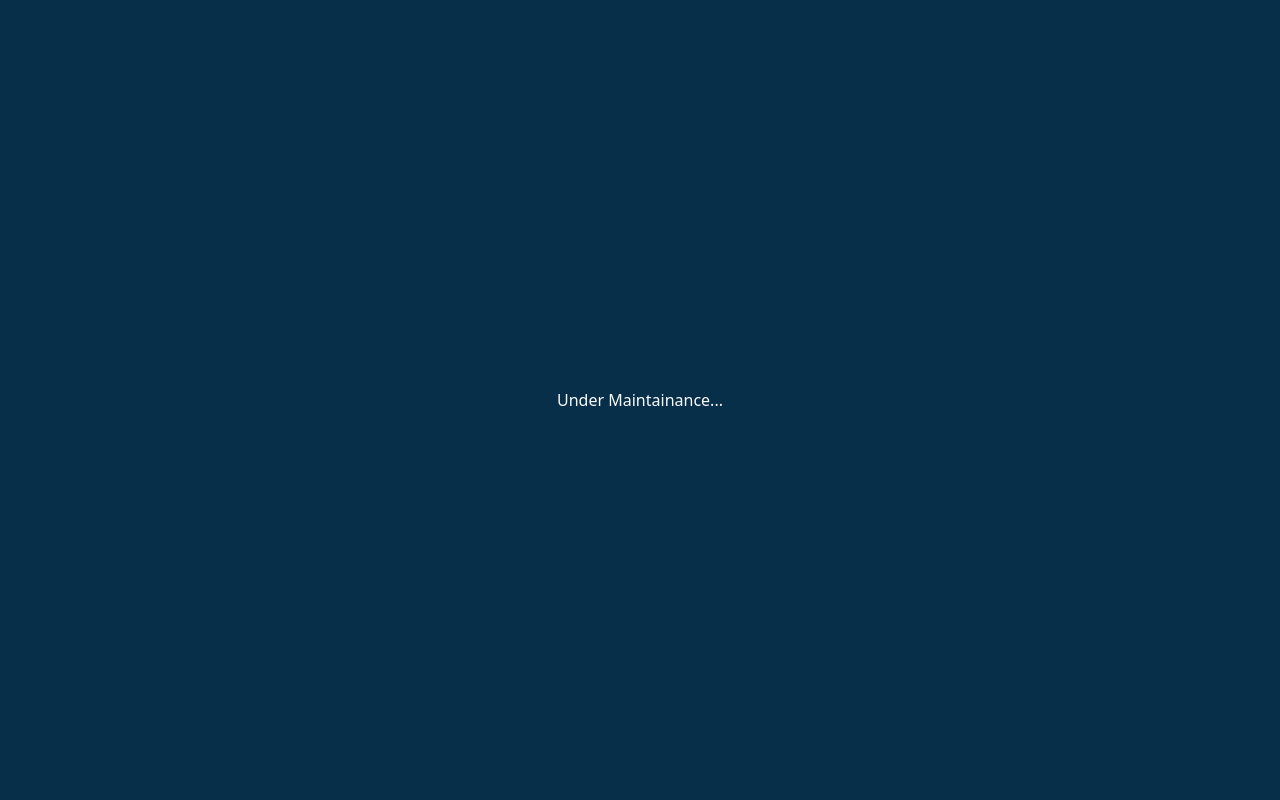
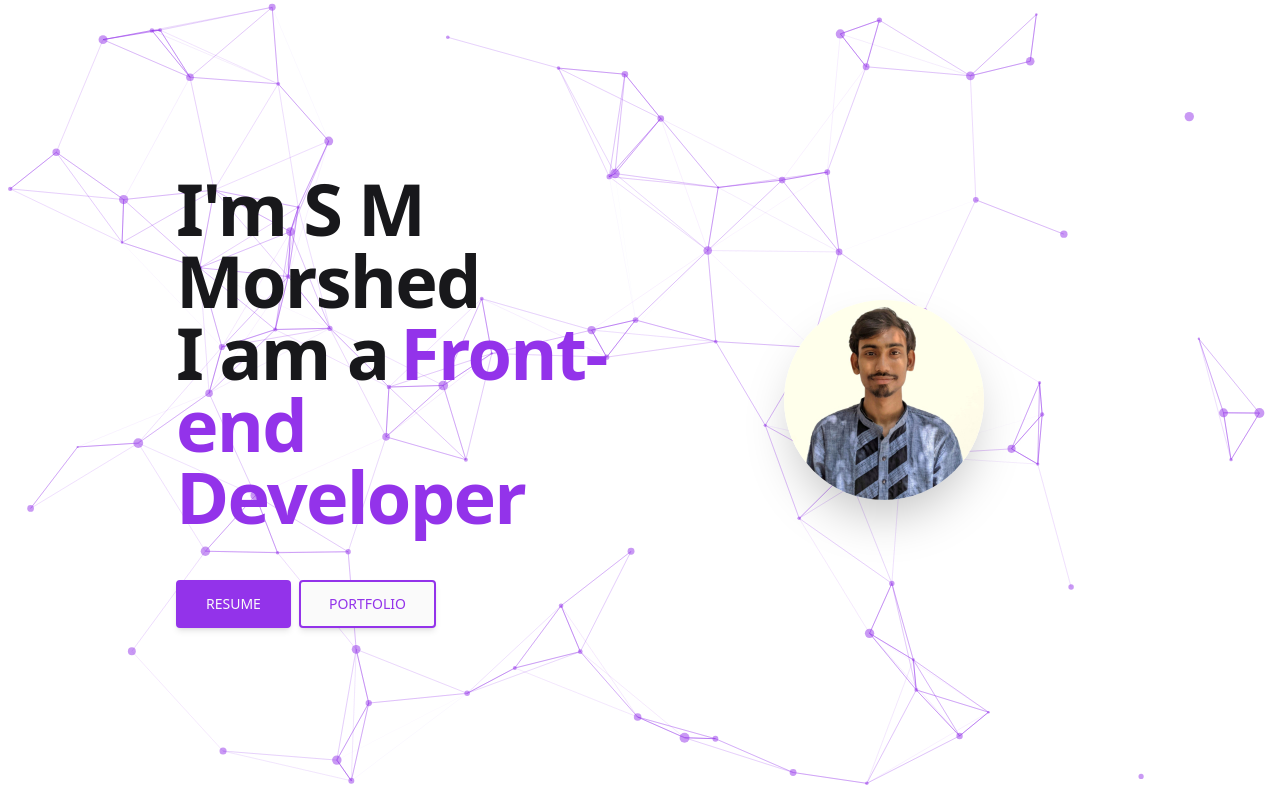
Before and after one commit to morshed33/portfolio, a React (Vite) app: page / in a window 1280 px wide. Built offline with nearby package versions, Linux system fonts and the light colour scheme.

Commit message:
Home Page with framer motion

```diff
--- a/index.html
+++ b/index.html
@@ -4,7 +4,7 @@
     <meta charset="UTF-8" />
     <link rel="icon" type="image/svg+xml" href="/favico.png" />
     <meta name="viewport" content="width=device-width, initial-scale=1.0" />
-    <title>devMorshed</title>
+    <title>S M Morshed</title>
   </head>
   <body>
     <div id="root"></div>
--- a/package.json
+++ b/package.json
@@ -11,12 +11,16 @@
 	},
 	"dependencies": {
 		"firebase": "^9.22.0",
+		"framer-motion": "^10.12.17",
 		"localforage": "^1.10.0",
 		"match-sorter": "^6.3.1",
 		"react": "^18.2.0",
 		"react-dom": "^18.2.0",
+		"react-particles": "^2.10.1",
 		"react-router-dom": "^6.11.1",
-		"sort-by": "^0.0.2"
+		"react-type-animation": "^3.1.0",
+		"sort-by": "^0.0.2",
+		"tsparticles": "^2.10.1"
 	},
 	"devDependencies": {
 		"@types/react": "^18.0.28",
--- /dev/null
+++ b/src/components/Background.jsx
@@ -0,0 +1,90 @@
+import { useCallback } from "react";
+import Particles from "react-particles";
+import { loadFull } from "tsparticles";
+
+const Background = () => {
+	const particlesInit = useCallback(async (engine) => {
+		await loadFull(engine);
+	}, []);
+
+	return (
+		<Particles
+			id="tsparticles"
+			init={particlesInit}
+			options={{
+				background: {
+					color: {
+						value: "transparent",
+					},
+				},
+				fpsLimit: 120,
+				interactivity: {
+					events: {
+						onClick: {
+							enable: true,
+							mode: "push",
+						},
+						onHover: {
+							enable: true,
+							mode: "repulse",
+						},
+						resize: true,
+					},
+					modes: {
+						push: {
+							quantity: 2,
+						},
+						repulse: {
+							distance: 100,
+							duration: 0.3,
+						},
+					},
+				},
+				particles: {
+					color: {
+						value: "#9333EA",
+					},
+					links: {
+						color: "#9333EA",
+						distance: 150,
+						enable: true,
+						opacity: 0.5,
+						width: 1,
+					},
+					collisions: {
+						enable: false,
+					},
+					move: {
+						directions: "none",
+						enable: true,
+						outModes: {
+							default: "bounce",
+						},
+						random: false,
+						speed: 0.3,
+						straight: false,
+					},
+					number: {
+						density: {
+							enable: true,
+							area: 800,
+						},
+						value: 80,
+					},
+					opacity: {
+						value: 0.5,
+					},
+					shape: {
+						type: "circle",
+					},
+					size: {
+						value: { min: 1, max: 5 },
+					},
+				},
+				detectRetina: true,
+			}}
+		/>
+	);
+};
+
+export default Background;
--- a/src/pages/Home.jsx
+++ b/src/pages/Home.jsx
@@ -1,12 +1,98 @@
-import React from 'react';
+import { TypeAnimation } from "react-type-animation";
+import { motion } from "framer-motion";
+import { Link } from "react-router-dom";
+import Background from "../components/Background";
+import morshed from '../assets/Morshed.jpg'
 
 const Home = () => {
-  return (
-    <div className='flex text-gray-50 items-center justify-center h-screen bg-sky-950'>
-      {/* <p className="text-7xl shadow-2xl m-4 p-10 border rounded-md">Morshed will be here </p> */}
-      <p>Under Maintainance...</p>
-    </div>
-  );
+	return (
+		<>
+			<section>
+				<div className="absolute top-0 flex flex-row justify-center items-center w-full h-full bg-transparent z-30 px-6 py-12 md:px-12 text-center lg:text-left">
+					<div className="container mx-auto xl:px-32">
+						<div className="grid lg:grid-cols-2 gap-12 items-center">
+							<div className="mt-12 lg:mt-0">
+								<motion.div
+									initial={{ x: -100, opacity: 0 }}
+									animate={{ x: 0, opacity: 1 }}
+									transition={{
+										type: "spring",
+										stiffness: 100,
+									}}>
+									<h1 className="text-5xl text-zinc-900 dark:text-zinc-50 md:text-6xl xl:text-7xl font-bold tracking-tight mb-12">
+										I&apos;m S M Morshed
+										<br />I am a
+										<span className="text-purple-600 hover:text-pink-500 transition duration-150 ease-in-out">
+											<TypeAnimation
+												sequence={[
+													"Web Developer",
+													2000,
+													"Front-end Developer",
+													2000,
+													"MERN-stack Developer",
+													2000,
+												]}
+												wrapper="span"
+												cursor={false}
+												repeat={Infinity}
+												className="ml-3 text-5xl md:text-6xl xl:text-7xl font-bold tracking-tight"
+											/>
+										</span>
+									</h1>
+								</motion.div>
+								<motion.div
+									initial={{ y: 100, opacity: 0 }}
+									animate={{ y: 0, opacity: 1 }}
+									transition={{
+										type: "spring",
+										stiffness: 100,
+										delay: 0.5,
+									}}>
+									<Link
+										className="inline-block px-7 py-3 mr-2 border-2 border-purple-600 bg-purple-600 text-zinc-50 font-medium text-sm leading-snug uppercase rounded shadow-md hover:bg-zinc-50 hover:text-pink-500 hover:shadow-lg hover:border-pink-500 focus:bg-zinc-50 focus:text-pink-500 focus:border-pink-500 focus:shadow-lg focus:outline-none focus:ring-0 active:bg-zinc-50 active:shadow-lg transition duration-150 ease-in-out"
+										href={"resume link here"}
+										role="button"
+										aria-label="Resume view button"
+										locale={false}
+										target="_blank"
+										rel="noopener noreferrer">
+										RESUME
+									</Link>
+									<Link
+										className="inline-block px-7 py-3 mr-2 bg-transparent border-2 border-purple-600 bg-zinc-50 text-purple-600 font-medium text-sm leading-snug uppercase rounded shadow-md hover:bg-pink-500 hover:shadow-lg hover:text-zinc-50 hover:border-pink-500 focus:bg-pink-500 focus:border-pink-500 focus:text-zinc-50 focus:shadow-lg focus:outline-none focus:ring-0 active:bg-pink-500 active:shadow-lg transition duration-150 ease-in-out"
+										href="/portfolio"
+										role="button"
+										aria-label="Portfolio link button">
+										PORTFOLIO
+									</Link>
+								</motion.div>
+							</div>
+							<div className="mb-12 lg:mb-0 flex flex-col justify-center items-center">
+								<motion.div
+									initial={{ x: 100, opacity: 0 }}
+									animate={{ x: 0, opacity: 1 }}
+									transition={{
+										type: "spring",
+										stiffness: 100,
+										delay: 1,
+									}}>
+									<img
+										src={morshed}
+										priority
+										alt="S M Morshed"
+										width={400}
+										height={400}
+										className="dark:grayscale rounded-full mx-auto w-1/2 h-1/2 md:w-2/3 md:h-2/3 shadow-2xl"
+									/>
+								</motion.div>
+							</div>
+						</div>
+					</div>
+				</div>
+				<Background />
+			</section>
+		</>
+	);
 };
 
 export default Home;
```
Also changed, not shown: src/assets/Morshed.jpg (added), 1 other file (tests, documents, lock files or other folders).
